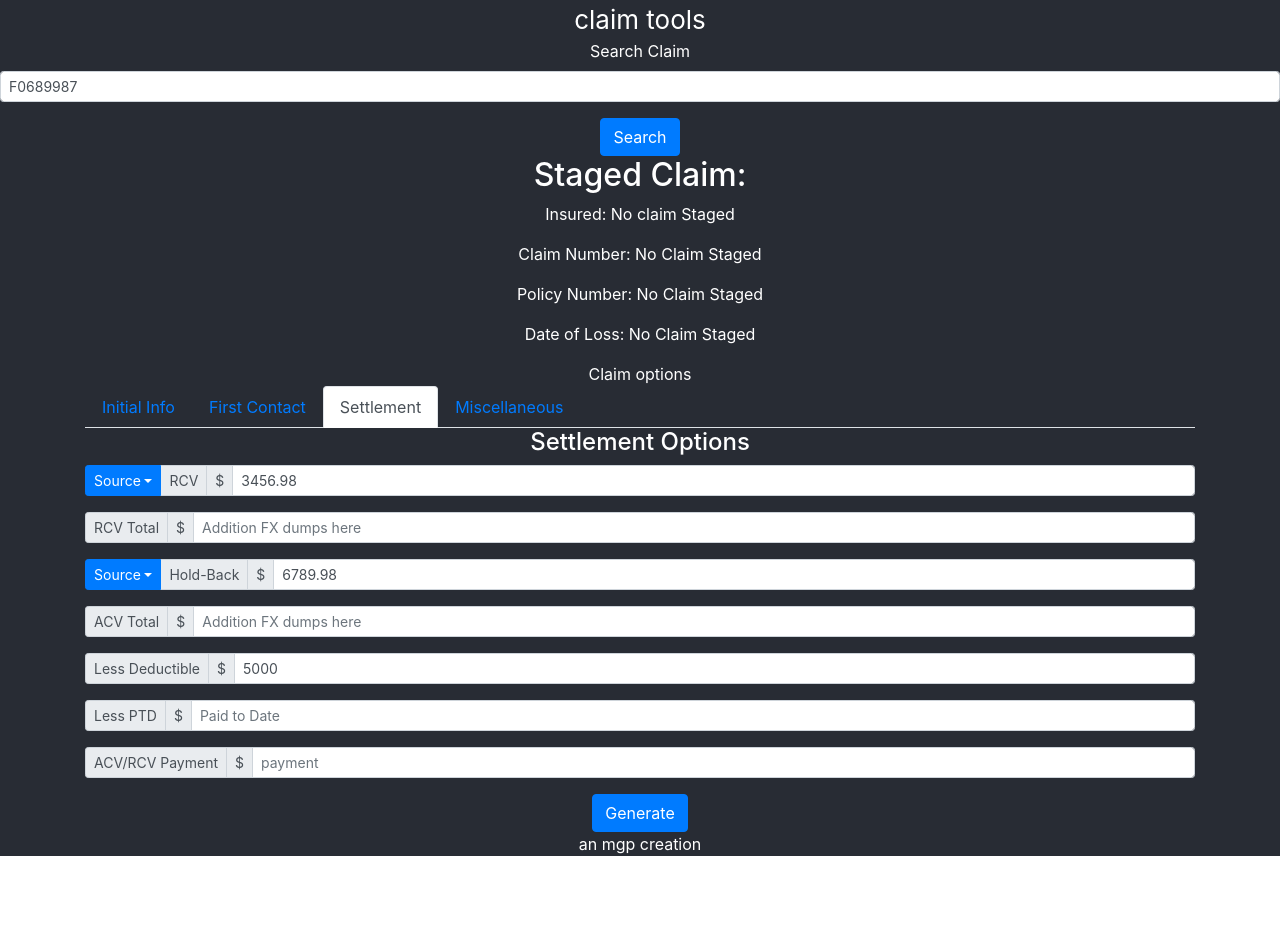
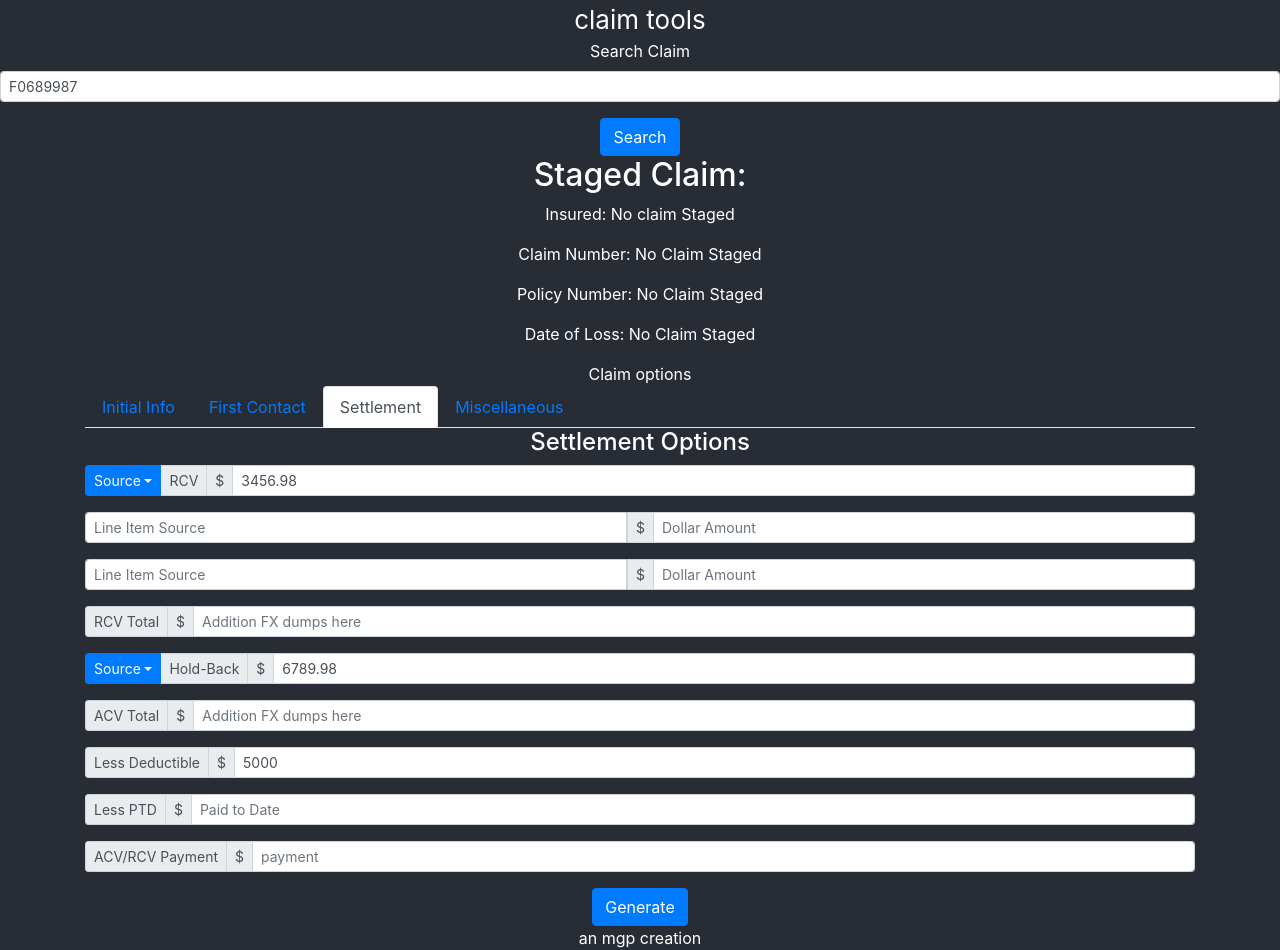
Before and after one commit to glennneiger/claim-tools, a React (Create React App) app in the folder claim-tools/: page / in a window 1280 px wide. Before the commit the page ends 856 px from the top, so only its background shows below. Built offline with nearby package versions, Linux system fonts and the light colour scheme.

Commit message:
map over estLineItems

```diff
--- a/claim-tools/src/comp/Settlement.js
+++ b/claim-tools/src/comp/Settlement.js
@@ -17,32 +17,34 @@ const schema = yup.object({ //incomplete..complete before shipping
     deductible: yup.number().required(),
 });
 
-function newLineItem (props){
+function NewLineItem (props){
     return(
         <InputGroup
             className="mb-3"
             size="sm" >
             <FormControl
-                aria-label="Amount (to the nearest dollar)"
-                type="number"
-                placeholder="Addition FX dumps here"
-                name="rcvTotal"
-                value={ this.values.rcvTotal }
-                onChange={ this.handleChange }
-                onBlur={ this.handleBlur }
-                isValid={ this.touched.rcvTotal && !this.errors.rcvTotal } />
+                aria-label="Line Item Name"
+                type="text"
+                placeholder="Line Item Source"
+                //name="rcvTotal"
+                //value={ this.values.rcvTotal }
+                //onChange={ this.handleChange }
+                //onBlur={ this.handleBlur }
+                //isValid={ this.touched.rcvTotal && !this.errors.rcvTotal }
+                />
             <InputGroup.Prepend>
                 <InputGroup.Text>$</InputGroup.Text>
             </InputGroup.Prepend>
             <FormControl
                 aria-label="Amount (to the nearest dollar)"
                 type="number"
-                placeholder="Addition FX dumps here"
-                name="rcvTotal"
-                value={ this.values.rcvTotal }
-                onChange={ this.handleChange }
-                onBlur={ this.handleBlur }
-                isValid={ this.touched.rcvTotal && !this.errors.rcvTotal } />
+                placeholder="Dollar Amount"
+                //name="rcvTotal"
+                //value={ this.values.rcvTotal }
+                //onChange={ this.handleChange }
+                //onBlur={ this.handleBlur }
+                //isValid={ this.touched.rcvTotal && !this.errors.rcvTotal }
+                />
         </InputGroup>
     )
 }
@@ -50,7 +52,7 @@ class Settlement extends Component {
     state = {
         rebuildEstimateSource: 'Source',
         depreciationSource: 'Source',
-        estimateLineItems: [{source: 'mitigation', amt: 1.00}]
+        estimateLineItems: [{source: 'mitigation', amt: 1.00}, {source: 'mitigation', amt: 1.00}]
     }
 
     updateEstimateSource = (event) => {
@@ -65,7 +67,7 @@ class Settlement extends Component {
     }
 
     render() {
-        let {estimateLineItems} = this.state.estimateLineItems;
+        let estimateLineItems = this.state.estimateLineItems;
 
         return (
             <section className='settlement-view'>
@@ -123,6 +125,13 @@ class Settlement extends Component {
                                     onBlur={ handleBlur }
                                     isValid={ touched.rcv && !errors.rcv } />
                             </InputGroup>
+                            {
+                                estimateLineItems.map((val, indx) => { //https://itnext.io/building-a-dynamic-controlled-form-in-react-together-794a44ee552c 04.23.19
+                                    return(
+                                        <NewLineItem />
+                                    )
+                                })
+                            }
                             <InputGroup
                                 className="mb-3"
                                 size="sm" >
```
